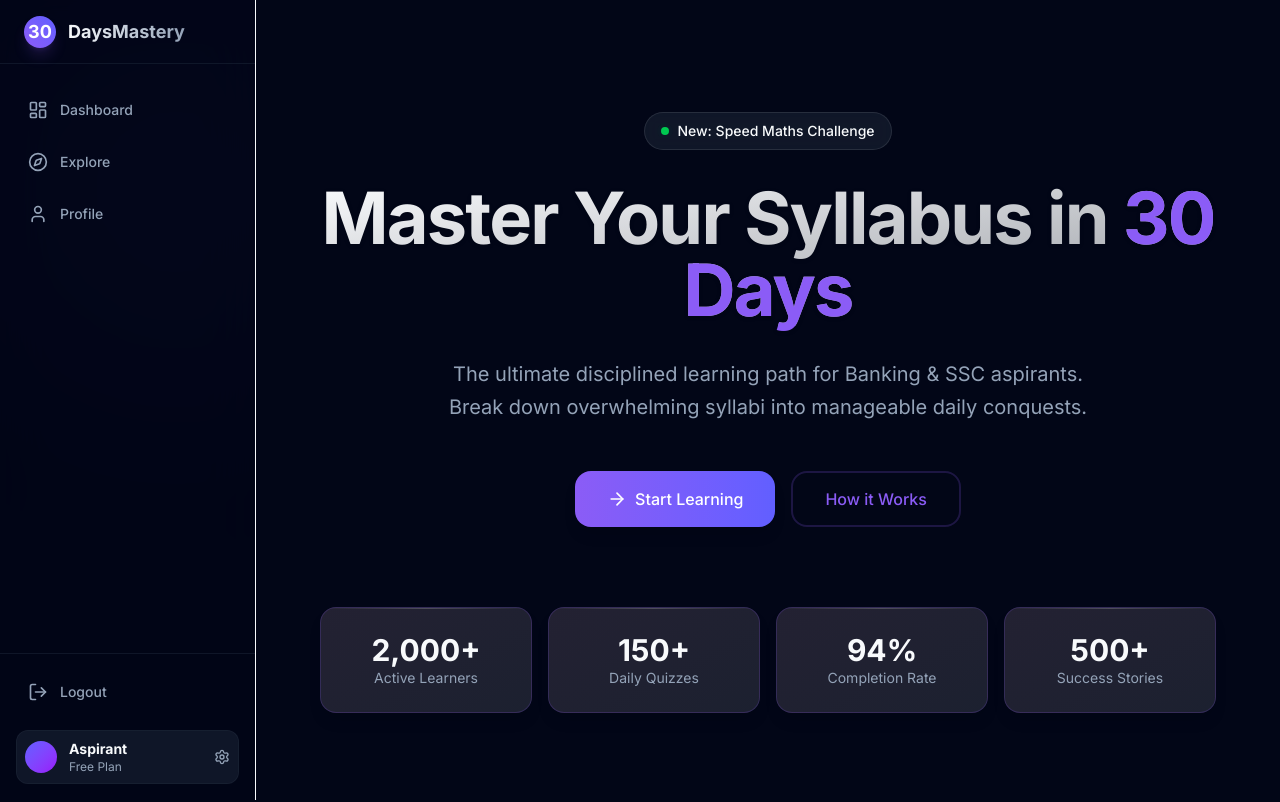
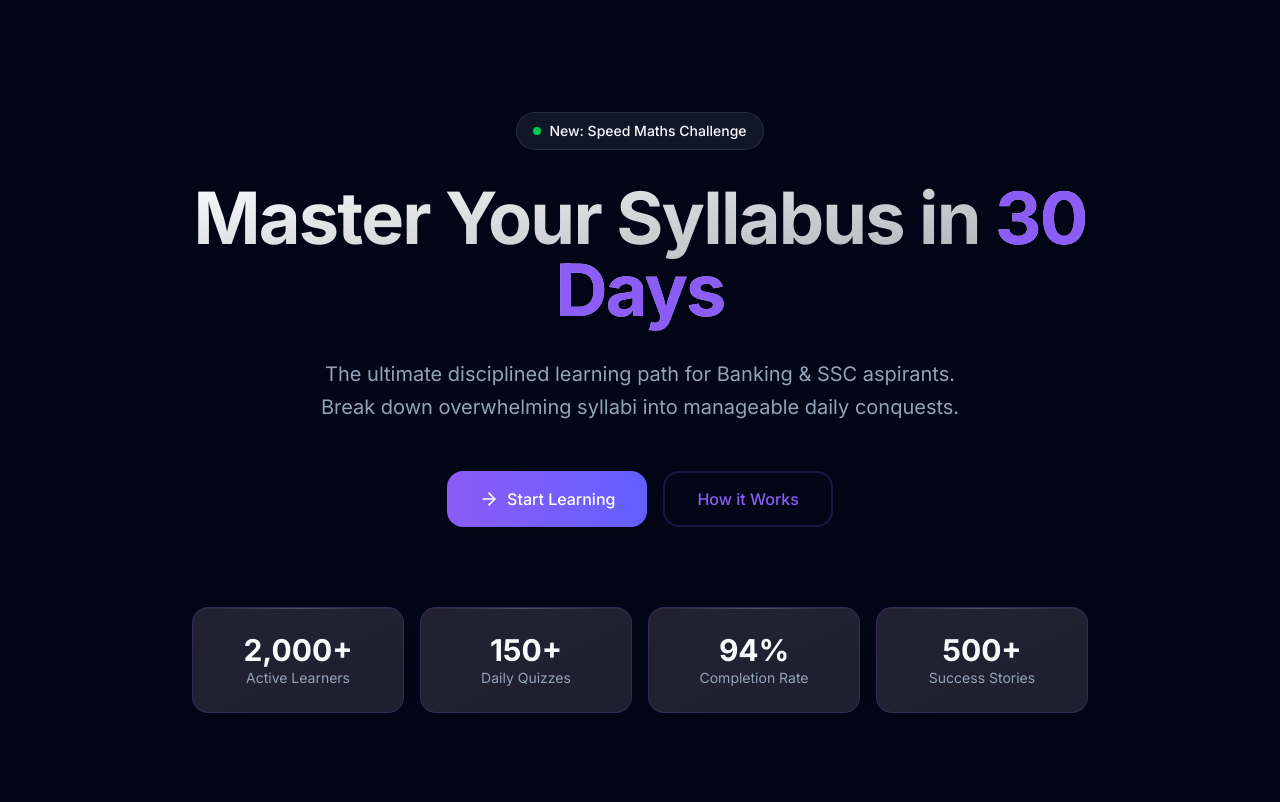
Before and after one commit to Ashutoshkr23/30daysmastery, a Next.js app: page / in a window 1280 px wide. Shown: the top 802 px of the page. Built offline with nearby package versions, Linux system fonts and the light colour scheme.

Commit message:
feat: implement protected dashboard, dynamic course pages, and main application layout

```diff
--- /dev/null
+++ b/src/app/(protected)/layout.tsx
@@ -0,0 +1,21 @@
+import SideNav from "@/components/layout/SideNav";
+
+export default function ProtectedLayout({
+    children,
+}: {
+    children: React.ReactNode;
+}) {
+    return (
+        // Only wrap with the dashboard shell here
+        <>
+            <SideNav />
+            {/*
+        This main wrapper handles the dashboard layout padding.
+        The pl-16 md:pl-64 corresponds to the sidebar width.
+      */}
+            <main className="pl-16 md:pl-64 min-h-screen transition-all duration-300">
+                {children}
+            </main>
+        </>
+    );
+}
--- a/src/app/layout.tsx
+++ b/src/app/layout.tsx
@@ -1,7 +1,7 @@
 import type { Metadata, Viewport } from "next";
 import { Inter } from "next/font/google";
 import "./globals.css";
-import SideNav from "@/components/layout/SideNav";
+
 
 import { ThemeProvider } from "@/components/theme-provider";
 
@@ -35,10 +35,7 @@ export default function RootLayout({
           enableSystem={false}
           disableTransitionOnChange
         >
-          <SideNav />
-          <main className="pl-16 md:pl-64 min-h-screen transition-all duration-300">
-            {children}
-          </main>
+          {children}
         </ThemeProvider>
       </body>
     </html>
```
Also changed, not shown: src/app/(protected)/courses/[courseId]/day/[dayId]/page.tsx (renamed from src/app/courses/[courseId]/day/[dayId]/page.tsx), src/app/(protected)/courses/[courseId]/page.tsx (renamed from src/app/courses/[courseId]/page.tsx), src/app/(protected)/dashboard/page.tsx (renamed from src/app/dashboard/page.tsx).
